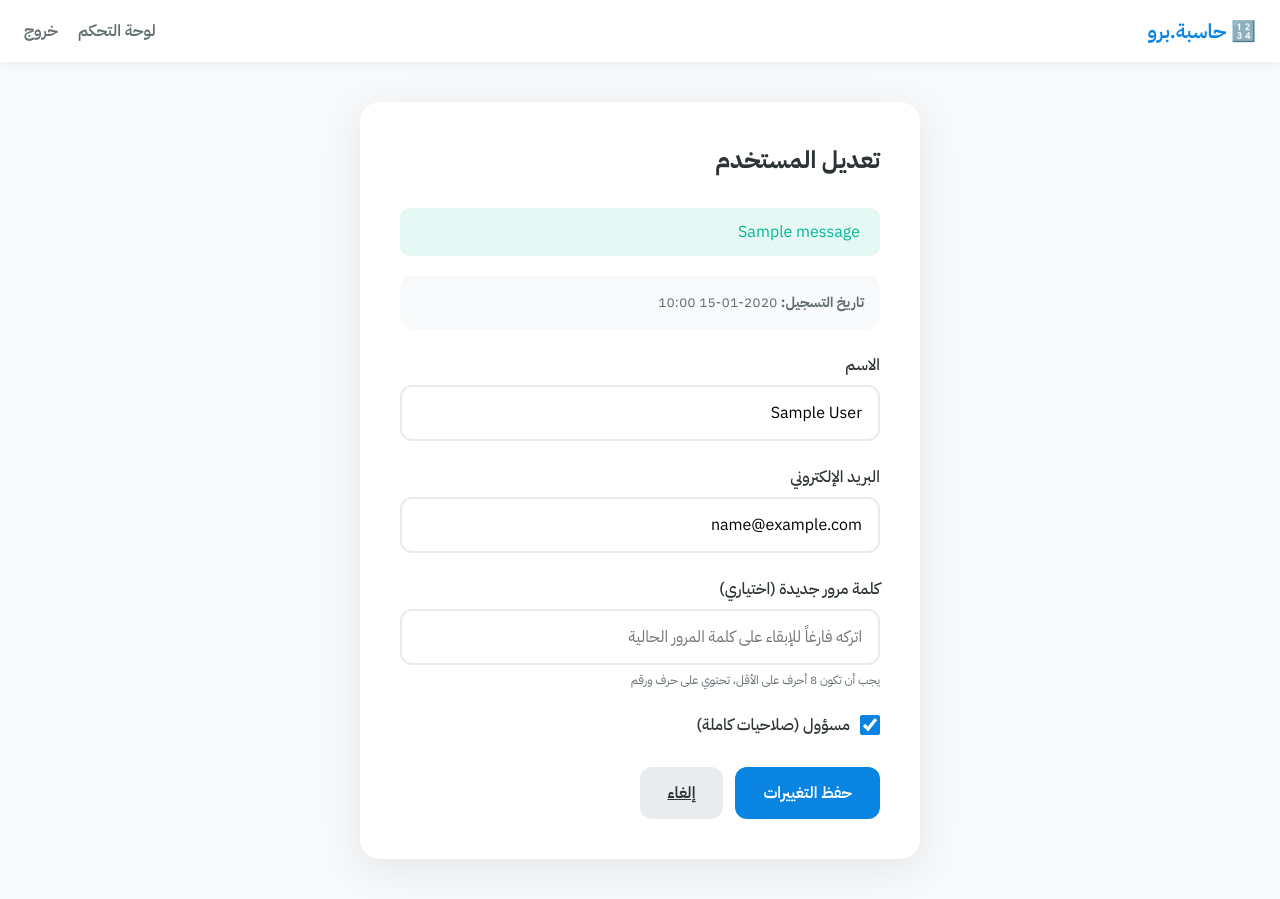
After one commit to AbdulrahmanAlenazi/D7em, a Flask app: page /dashboard/edit/1 in a window 1280 px wide. The commit adds this page. Run offline with Flask 3, Linux system fonts and the light colour scheme; a user stored in the database is signed in; tables that the repository leaves empty hold one stand-in row (values such as "Sample post"); one stand-in notice (Sample message) is shown.

Commit message:
Fix email case-sensitivity, add user editing, improve validation

```diff
--- a/app.py
+++ b/app.py
@@ -4,6 +4,7 @@ from flask_login import LoginManager, UserMixin, login_user, logout_user, login_
 from werkzeug.security import generate_password_hash, check_password_hash
 from datetime import datetime
 from functools import wraps
+import re
 import os
 
 app = Flask(__name__)
@@ -16,10 +17,31 @@ login_manager = LoginManager(app)
 login_manager.login_view = 'login'
 login_manager.login_message = 'يرجى تسجيل الدخول للوصول لهذه الصفحة'
 
+# Email validation regex
+EMAIL_REGEX = re.compile(r'^[a-zA-Z0-9._%+-]+@[a-zA-Z0-9.-]+\.[a-zA-Z]{2,}$')
+
+def normalize_email(email):
+    """Normalize email to lowercase for consistent storage and lookup"""
+    return email.strip().lower() if email else None
+
+def validate_email(email):
+    """Validate email format"""
+    return EMAIL_REGEX.match(email) is not None
+
+def validate_password(password):
+    """Validate password strength: min 8 chars, 1 letter, 1 number"""
+    if len(password) < 8:
+        return False, 'كلمة المرور يجب أن تكون 8 أحرف على الأقل'
+    if not re.search(r'[a-zA-Z]', password):
+        return False, 'كلمة المرور يجب أن تحتوي على حرف واحد على الأقل'
+    if not re.search(r'\d', password):
+        return False, 'كلمة المرور يجب أن تحتوي على رقم واحد على الأقل'
+    return True, None
+
 # User Model
 class User(UserMixin, db.Model):
     id = db.Column(db.Integer, primary_key=True)
-    email = db.Column(db.String(120), unique=True, nullable=False)
+    email = db.Column(db.String(120), unique=True, nullable=False, index=True)
     password_hash = db.Column(db.String(256), nullable=False)
     name = db.Column(db.String(100), nullable=False)
     is_admin = db.Column(db.Boolean, default=False)
@@ -64,12 +86,17 @@ def login():
         return redirect(url_for('calculator'))
 
     if request.method == 'POST':
-        email = request.form.get('email')
+        email = normalize_email(request.form.get('email'))
         password = request.form.get('password')
+
+        if not email or not password:
+            flash('يرجى ملء جميع الحقول', 'error')
+            return render_template('login.html')
+
         user = User.query.filter_by(email=email).first()
 
         if user and user.check_password(password):
-            login_user(user)
+            login_user(user, remember=True)
             next_page = request.args.get('next')
             flash('تم تسجيل الدخول بنجاح!', 'success')
             return redirect(next_page or url_for('calculator'))
@@ -84,13 +111,27 @@ def signup():
         return redirect(url_for('calculator'))
 
     if request.method == 'POST':
-        name = request.form.get('name')
-        email = request.form.get('email')
-        password = request.form.get('password')
-        confirm_password = request.form.get('confirm_password')
+        name = request.form.get('name', '').strip()
+        email = normalize_email(request.form.get('email'))
+        password = request.form.get('password', '')
+        confirm_password = request.form.get('confirm_password', '')
+
+        # Validation
+        if not name or len(name) < 2:
+            flash('الاسم يجب أن يكون حرفين على الأقل', 'error')
+            return render_template('signup.html')
+
+        if not email or not validate_email(email):
+            flash('يرجى إدخال بريد إلكتروني صحيح', 'error')
+            return render_template('signup.html')
 
         if password != confirm_password:
             flash('كلمات المرور غير متطابقة', 'error')
+            return render_template('signup.html')
+
+        is_valid, error_msg = validate_password(password)
+        if not is_valid:
+            flash(error_msg, 'error')
             return render_template('signup.html')
 
         if User.query.filter_by(email=email).first():
@@ -105,7 +146,7 @@ def signup():
         db.session.add(user)
         db.session.commit()
 
-        login_user(user)
+        login_user(user, remember=True)
         flash('تم إنشاء الحساب بنجاح!', 'success')
         return redirect(url_for('calculator'))
 
@@ -132,6 +173,57 @@ def dashboard():
         ).count()
     }
     return render_template('dashboard.html', users=users, stats=stats)
+
+@app.route('/dashboard/edit/<int:user_id>', methods=['GET', 'POST'])
+@login_required
+@admin_required
+def edit_user(user_id):
+    user = User.query.get_or_404(user_id)
+
+    if request.method == 'POST':
+        name = request.form.get('name', '').strip()
+        email = normalize_email(request.form.get('email'))
+        new_password = request.form.get('new_password', '')
+        is_admin = request.form.get('is_admin') == 'on'
+
+        # Validation
+        if not name or len(name) < 2:
+            flash('الاسم يجب أن يكون حرفين على الأقل', 'error')
+            return render_template('edit_user.html', user=user)
+
+        if not email or not validate_email(email):
+            flash('يرجى إدخال بريد إلكتروني صحيح', 'error')
+            return render_template('edit_user.html', user=user)
+
+        # Check if email is taken by another user
+        existing = User.query.filter_by(email=email).first()
+        if existing and existing.id != user_id:
+            flash('البريد الإلكتروني مستخدم من قبل مستخدم آخر', 'error')
+            return render_template('edit_user.html', user=user)
+
+        # Can't remove own admin status
+        if user_id == current_user.id and not is_admin:
+            flash('لا يمكنك إزالة صلاحيات المسؤول من نفسك', 'error')
+            return render_template('edit_user.html', user=user)
+
+        # Update user
+        user.name = name
+        user.email = email
+        user.is_admin = is_admin
+
+        # Update password if provided
+        if new_password:
+            is_valid, error_msg = validate_password(new_password)
+            if not is_valid:
+                flash(error_msg, 'error')
+                return render_template('edit_user.html', user=user)
+            user.set_password(new_password)
+
+        db.session.commit()
+        flash(f'تم تحديث بيانات {user.name} بنجاح', 'success')
+        return redirect(url_for('dashboard'))
+
+    return render_template('edit_user.html', user=user)
 
 @app.route('/dashboard/delete/<int:user_id>', methods=['POST'])
 @login_required
--- /dev/null
+++ b/templates/edit_user.html
@@ -0,0 +1,261 @@
+<!DOCTYPE html>
+<html lang="ar" dir="rtl">
+
+<head>
+    <meta charset="UTF-8">
+    <meta name="viewport" content="width=device-width, initial-scale=1.0">
+    <title>تعديل المستخدم | حاسبة.برو</title>
+    <link href="https://fonts.googleapis.com/css2?family=IBM+Plex+Sans+Arabic:wght@300;400;500;600;700&display=swap"
+        rel="stylesheet">
+    <style>
+        :root {
+            --primary: #0984e3;
+            --secondary: #00b894;
+            --text-dark: #2d3436;
+            --text-light: #636e72;
+            --bg-light: #f8f9fa;
+            --error: #d63031;
+        }
+
+        * {
+            margin: 0;
+            padding: 0;
+            box-sizing: border-box;
+        }
+
+        body {
+            font-family: 'IBM Plex Sans Arabic', sans-serif;
+            background: var(--bg-light);
+            min-height: 100vh;
+        }
+
+        .navbar {
+            background: white;
+            padding: 16px 24px;
+            box-shadow: 0 2px 10px rgba(0, 0, 0, 0.05);
+            display: flex;
+            justify-content: space-between;
+            align-items: center;
+        }
+
+        .navbar a {
+            color: var(--text-dark);
+            text-decoration: none;
+            font-weight: 600;
+        }
+
+        .navbar .logo {
+            font-size: 20px;
+            color: var(--primary);
+        }
+
+        .nav-links {
+            display: flex;
+            gap: 20px;
+            align-items: center;
+        }
+
+        .nav-links a {
+            color: var(--text-light);
+        }
+
+        .container {
+            max-width: 600px;
+            margin: 40px auto;
+            padding: 0 20px;
+        }
+
+        .card {
+            background: white;
+            border-radius: 20px;
+            box-shadow: 0 10px 40px rgba(0, 0, 0, 0.08);
+            padding: 40px;
+        }
+
+        h1 {
+            font-size: 24px;
+            margin-bottom: 30px;
+            color: var(--text-dark);
+        }
+
+        .form-group {
+            margin-bottom: 24px;
+        }
+
+        label {
+            display: block;
+            margin-bottom: 8px;
+            font-weight: 500;
+            color: var(--text-dark);
+        }
+
+        input[type="text"],
+        input[type="email"],
+        input[type="password"] {
+            width: 100%;
+            padding: 14px 16px;
+            border: 2px solid #e9ecef;
+            border-radius: 12px;
+            font-size: 16px;
+            font-family: inherit;
+            transition: border-color 0.2s;
+        }
+
+        input[type="email"],
+        input[type="password"] {
+            direction: ltr;
+            text-align: right;
+        }
+
+        input:focus {
+            outline: none;
+            border-color: var(--primary);
+        }
+
+        .hint {
+            font-size: 12px;
+            color: var(--text-light);
+            margin-top: 6px;
+        }
+
+        .checkbox-group {
+            display: flex;
+            align-items: center;
+            gap: 10px;
+        }
+
+        .checkbox-group input[type="checkbox"] {
+            width: 20px;
+            height: 20px;
+            accent-color: var(--primary);
+        }
+
+        .btn {
+            padding: 14px 28px;
+            border: none;
+            border-radius: 12px;
+            font-size: 16px;
+            font-weight: 600;
+            font-family: inherit;
+            cursor: pointer;
+            transition: all 0.2s;
+        }
+
+        .btn-primary {
+            background: var(--primary);
+            color: white;
+        }
+
+        .btn-primary:hover {
+            background: #0776cc;
+            transform: translateY(-2px);
+        }
+
+        .btn-secondary {
+            background: #e9ecef;
+            color: var(--text-dark);
+        }
+
+        .btn-secondary:hover {
+            background: #dee2e6;
+        }
+
+        .btn-group {
+            display: flex;
+            gap: 12px;
+            margin-top: 30px;
+        }
+
+        .flash-messages {
+            margin-bottom: 20px;
+        }
+
+        .flash {
+            padding: 12px 20px;
+            border-radius: 10px;
+            margin-bottom: 10px;
+        }
+
+        .flash.error {
+            background: rgba(214, 48, 49, 0.1);
+            color: var(--error);
+        }
+
+        .flash.success {
+            background: rgba(0, 184, 148, 0.1);
+            color: var(--secondary);
+        }
+
+        .user-info {
+            background: #f8f9fa;
+            padding: 16px;
+            border-radius: 12px;
+            margin-bottom: 24px;
+            font-size: 14px;
+            color: var(--text-light);
+        }
+    </style>
+</head>
+
+<body>
+    <nav class="navbar">
+        <a href="/" class="logo">🔢 حاسبة.برو</a>
+        <div class="nav-links">
+            <a href="/dashboard">لوحة التحكم</a>
+            <a href="/logout">خروج</a>
+        </div>
+    </nav>
+
+    <div class="container">
+        <div class="card">
+            <h1>تعديل المستخدم</h1>
+
+            {% with messages = get_flashed_messages(with_categories=true) %}
+            {% if messages %}
+            <div class="flash-messages">
+                {% for category, message in messages %}
+                <div class="flash {{ category }}">{{ message }}</div>
+                {% endfor %}
+            </div>
+            {% endif %}
+            {% endwith %}
+
+            <div class="user-info">
+                <strong>تاريخ التسجيل:</strong> {{ user.created_at.strftime('%Y-%m-%d %H:%M') }}
+            </div>
+
+            <form method="POST">
+                <div class="form-group">
+                    <label for="name">الاسم</label>
+                    <input type="text" id="name" name="name" value="{{ user.name }}" required minlength="2">
+                </div>
+
+                <div class="form-group">
+                    <label for="email">البريد الإلكتروني</label>
+                    <input type="email" id="email" name="email" value="{{ user.email }}" required>
+                </div>
+
+                <div class="form-group">
+                    <label for="new_password">كلمة مرور جديدة (اختياري)</label>
+                    <input type="password" id="new_password" name="new_password"
+                        placeholder="اتركه فارغاً للإبقاء على كلمة المرور الحالية">
+                    <p class="hint">يجب أن تكون 8 أحرف على الأقل، تحتوي على حرف ورقم</p>
+                </div>
+
+                <div class="form-group">
+                    <div class="checkbox-group">
+                        <input type="checkbox" id="is_admin" name="is_admin" {% if user.is_admin %}checked{% endif %}>
+                        <label for="is_admin" style="margin-bottom: 0;">مسؤول (صلاحيات كاملة)</label>
+                    </div>
+                </div>
+
+                <div class="btn-group">
+                    <button type="submit" class="btn btn-primary">حفظ التغييرات</button>
+                    <a href="/dashboard" class="btn btn-secondary">إلغاء</a>
+                </div>
+            </form>
+        </div>
+    </div>
+</body>
+
+</html>
```
Also changed, not shown: templates/dashboard.html (+4 -4 lines).
